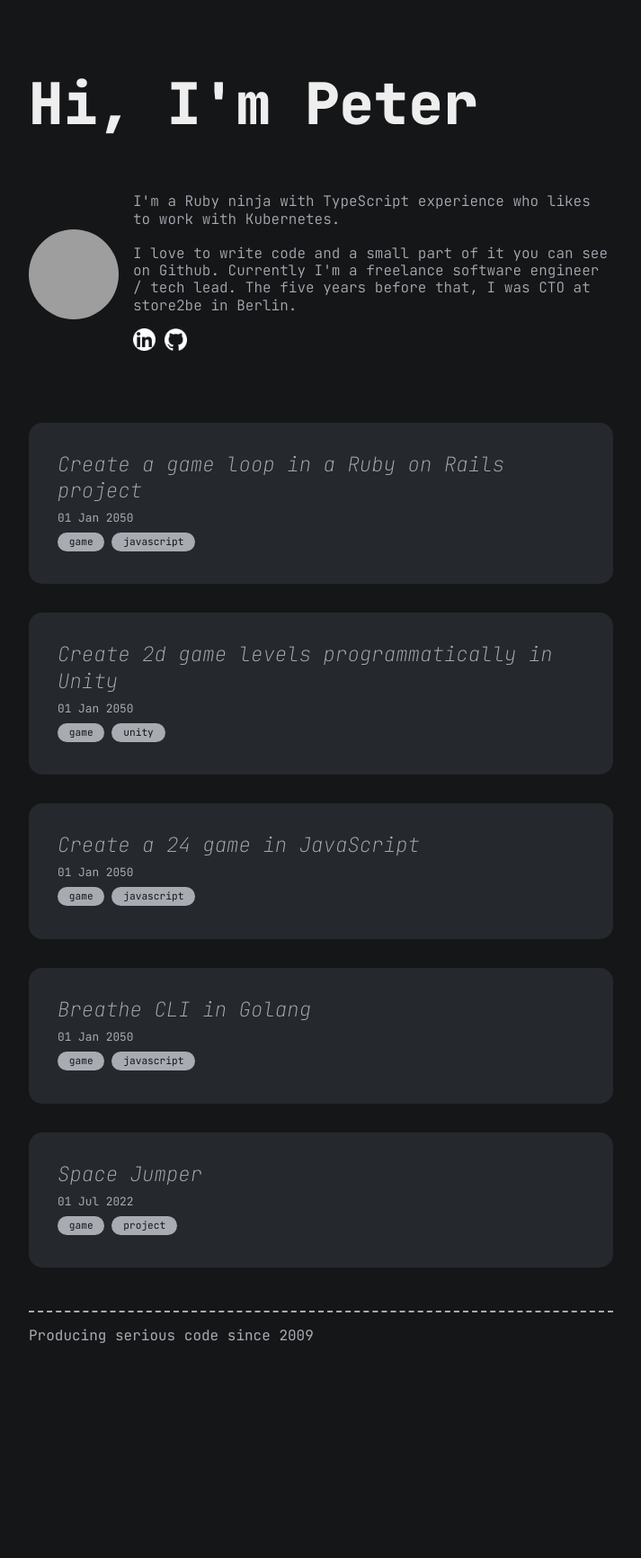
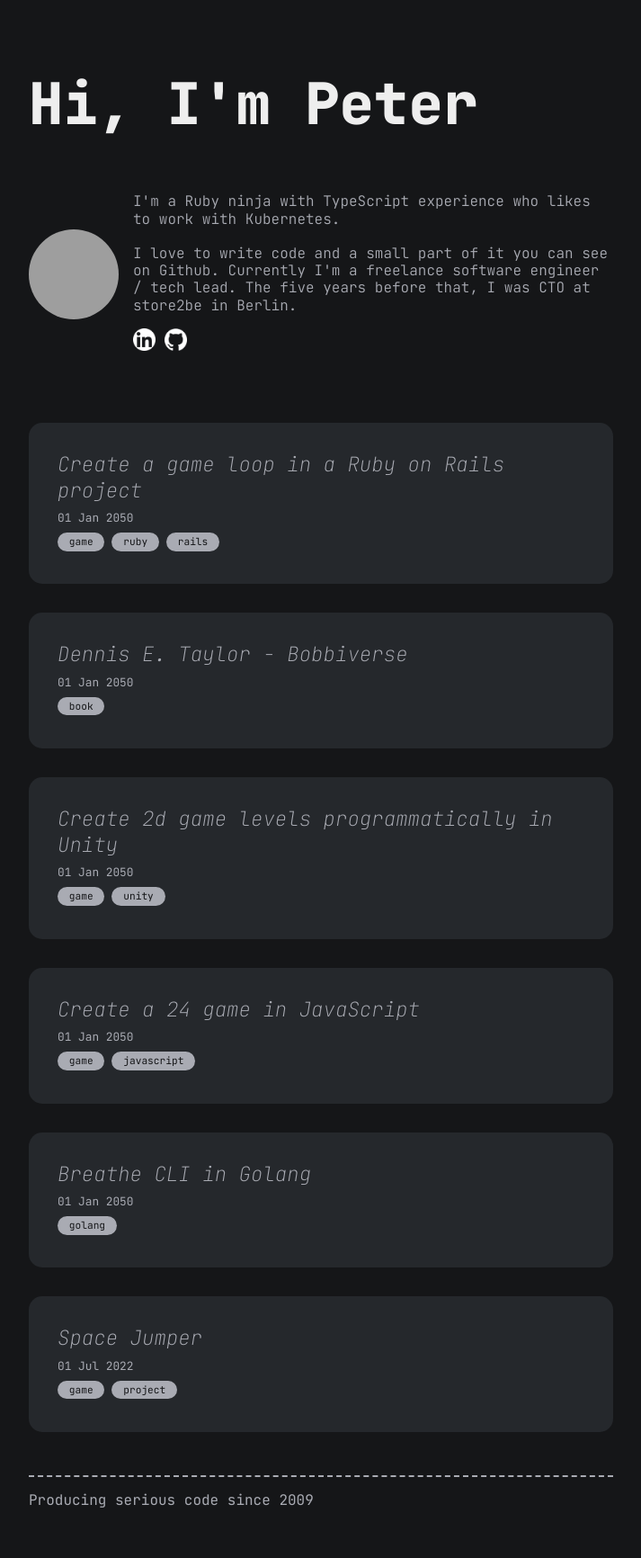
Before and after one commit to peterfication/peterfication.github.io, a Jekyll site: the page built from index.md, in a window 1280 px wide. Shown: the whole page at 90% size, without its empty margins (283-996 px from the left). Built offline with Jekyll 4.4.1, drawn with Linux system fonts in a browser that asks for light colours; before the commit the page ends 1549 px from its top, so only the background shows below that; grey boxes are pictures that could not be loaded.

Commit message:
Add post TODO for books from Dennis E. Taylor

```diff
--- a/all_collections/_posts/2050-01-01-breathe-cli-in-golang.md
+++ b/all_collections/_posts/2050-01-01-breathe-cli-in-golang.md
@@ -2,7 +2,7 @@
 layout: post
 title: Breathe CLI in Golang
 date: 2050-01-01
-categories: ["game", "javascript"]
+categories: ["golang"]
 ---
 
 TODO
--- /dev/null
+++ b/all_collections/_posts/2050-01-01-dennis-e-taylor-bobbiverse.md
@@ -0,0 +1,8 @@
+---
+layout: post
+title: Dennis E. Taylor - Bobbiverse
+date: 2050-01-01
+categories: ["book"]
+---
+
+TODO
--- a/all_collections/_posts/2050-01-01-game-loop-in-ruby-on-rails.md
+++ b/all_collections/_posts/2050-01-01-game-loop-in-ruby-on-rails.md
@@ -2,7 +2,7 @@
 layout: post
 title: Create a game loop in a Ruby on Rails project
 date: 2050-01-01
-categories: ["game", "javascript"]
+categories: ["game", "ruby", "rails"]
 ---
 
 TODO
```
